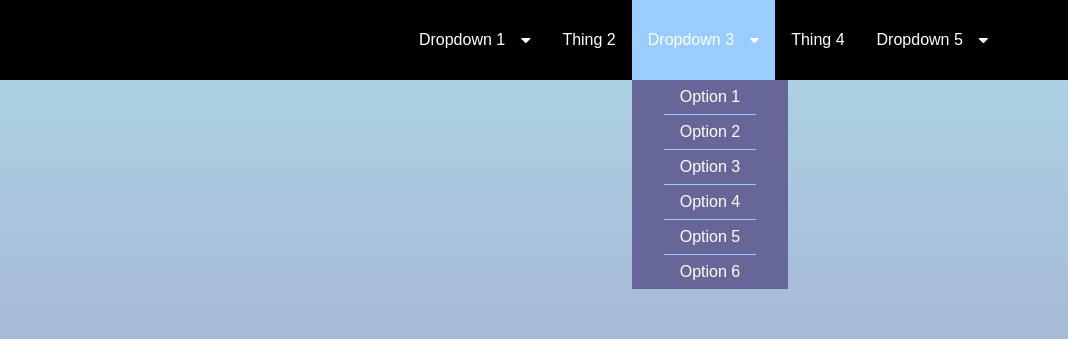
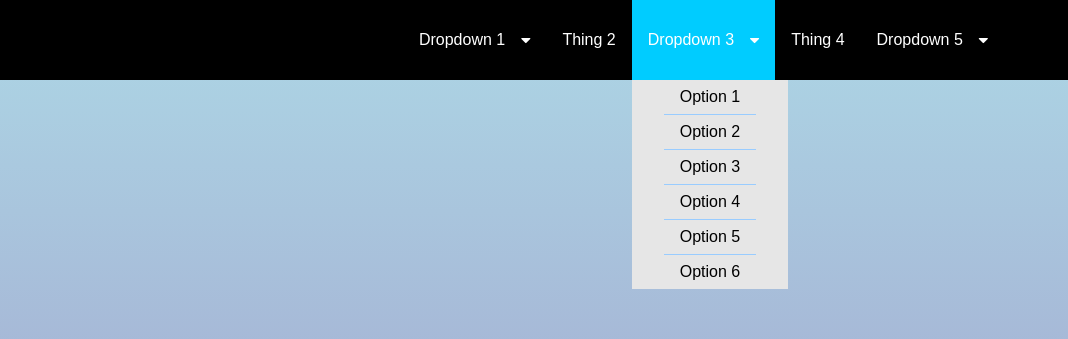
Before and after one commit to Jerliyah/Navbars, a plain HTML site: page dropdown-nav/dropdown-nav.html in a window 1280 px wide. Both pictures are taken after a click on the item 915 px from the left and 40 px from the top of the page. Shown: the top 339 px of the page, 212-1280 px from the left. Drawn offline with Linux system fonts and the light colour scheme.

Commit message:
new colors and small style edits

```diff
--- a/dropdown-nav/dropdown-nav.html
+++ b/dropdown-nav/dropdown-nav.html
@@ -24,18 +24,22 @@
         }
 
 
-        /* Class changes made with JS */
+
+        /* ::J:: NOTE - Class changes made with JS */
+
         .j-navbar.logo-and-dropdowns {
+            /* ::J:: Editable */
             --theme-color: #00ccff;
             --accent-color:#99ccff;
-            --third-color: #666699;
+            --dropdown-color: #e6e6e6;
             --nav-bg: black;
+            --menu-text-color: white;
+            --dropdown-text-color: black;
 
             position: fixed;
             font-family: inherit, sans-serif;
             display: grid;
             background: var(--nav-bg);
-            color: white;
             width: 100%;
             z-index: 100;
         }
@@ -71,10 +75,9 @@
         .j-navbar.logo-and-dropdowns .j-container {
             position: relative;
             display: grid;
-            align-items: center;
         }
         .j-navbar.logo-and-dropdowns.j-small .j-container {
-            border-bottom: 1px solid var(--third-color);
+            border-bottom: 1px solid var(--dropdown-color);
             background: var(--nav-bg);
             z-index: 120;
             grid-template-columns: 1fr 1fr;
@@ -109,6 +112,7 @@
         }
         .j-navbar.logo-and-dropdowns.j-small .j-menu-toggle {
             display: inline-block;
+            align-self: center;
         }
         .j-navbar.logo-and-dropdowns.j-opened .j-menu-toggle {
             background: var(--accent-color)
@@ -142,19 +146,19 @@
         .j-navbar.logo-and-dropdowns.j-large .j-nav > li {
         height: 100%;
         }
-        .j-navbar.logo-and-dropdowns.j-large .j-nav > li:hover {
-            background: var(--accent-color);
-        }
-
 
         .j-navbar.logo-and-dropdowns .j-nav > li > a {
             padding: 0.5em 1em;
             width: 100%;
+            color: var(--menu-text-color);
         }
+
+
+        .j-navbar.logo-and-dropdowns .j-nav > li > a:hover,
+        .j-navbar.logo-and-dropdowns .j-nav > li > a:focus,
         .j-navbar.logo-and-dropdowns .j-nav > li > a:active,
         .j-navbar.logo-and-dropdowns .j-nav > li.j-opened > a {
-            background: var(--accent-color);
-            color: white;
+            background: var(--theme-color);
         }
         .j-navbar.logo-and-dropdowns.j-small .j-nav > li > a {
             width: 100%;
@@ -180,9 +184,10 @@
         .j-navbar.logo-and-dropdowns .j-dropdown > .j-dropdown-menu {
             max-height: 0;
             overflow-y: hidden;
-            background: var(--third-color);
+            background: var(--dropdown-color);
             transition: max-height 0.5s;
             padding: 0 2em;
+            color: var(--dropdown-text-color);
         }
         .j-navbar.logo-and-dropdowns.j-large .j-dropdown-menu {
             position: absolute;
```
Lines whose indentation alone changed are shown as unchanged.
